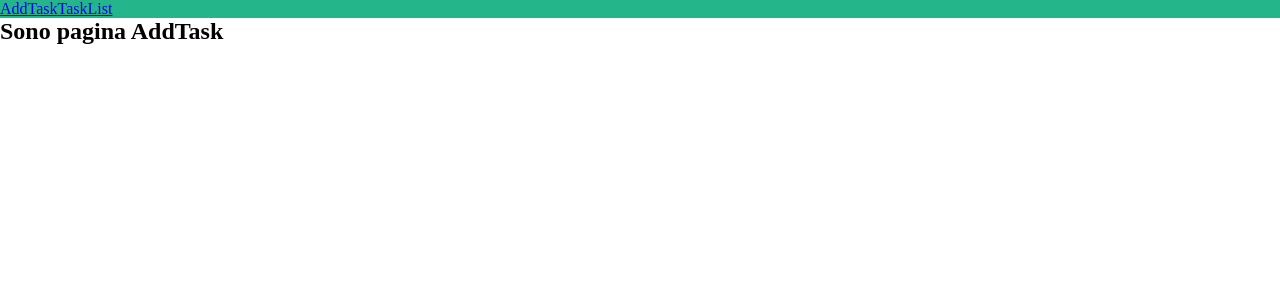
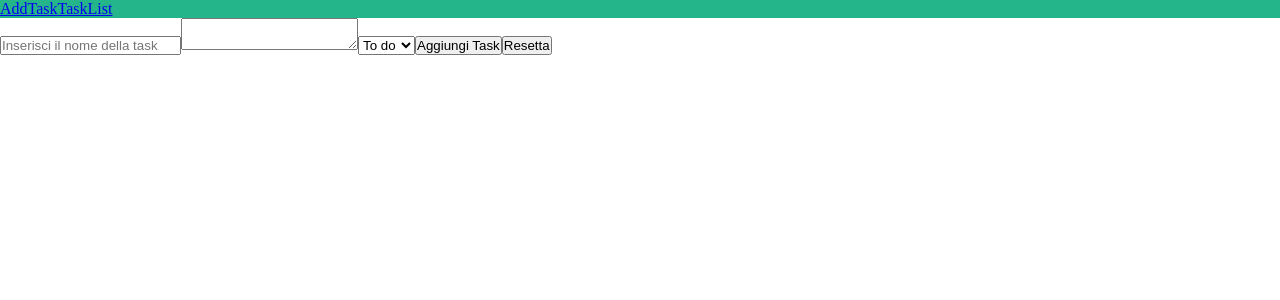
Before and after one commit to gabriele-ag/ex-react-task-manager, a React (Vite) app: page / in a window 1280 px wide. Shown: the top 300 px of the page. Built offline with nearby package versions, Linux system fonts and the light colour scheme; no server answers.

Commit message:
feat: milestone 5 done

```diff
--- a/src/index.css
+++ b/src/index.css
@@ -11,4 +11,18 @@ header {
 }
 
 /* AddTask */
+
+.error {
+  color: red;
+  font-size: 0.85rem;
+  margin-top: 4px;
+}
+
+.success {
+  color: green;
+  font-size: 0.85rem;
+  margin-top: 4px;
+}
+
+
 /* TaskList */
--- a/src/pages/AddTask.jsx
+++ b/src/pages/AddTask.jsx
@@ -1,9 +1,97 @@
 // Conterrà il form per aggiungere nuove Task
+
+import  { useState, useRef } from "react"
 
 
 const AddTask = () => {
+
+    // Stati degli input e stato degli errori
+    const [title, setTitle] = useState("")
+    const [errors, setErrors] = useState({});
+
+    // Stato validazione input
+    const [taskNameValid, setTaskNameValid] = useState(null)
+
+    // Input non controllati
+    const descriptionRef = useRef()
+    const statusTaskRef = useRef()
+
+
+
+    const symbols = "!@#$%^&*()-_=+[]{}|;:'\\\",.<>?/`~"
+
+
+    // Gestione del form al submit
+    const handleSubmit = (e) => {
+        e.preventDefault()
+
+        const errors = {}
+
+        const status = statusTaskRef.current.value
+        const description = descriptionRef.current.value
+
+        if (!title.trim()) errors.title = "Il nome della task è obbligatorio"
+        if (!description) errors.description = "Immetti una descrizione"
+        if (!status) errors.status = "Scegli un opzione"
+
+        setErrors(errors)
+
+        const isValid = Object.keys(errors).length === 0
+
+        if (isValid) {
+            console.log("Form Validato")
+
+            const formData = {
+                title,
+                description,
+                status,
+            }
+
+            console.log("Dati inseriti:", formData)
+        }
+
+    }
+
+    const validateTaskName = (value) => {
+        const isValidLength = value.length >= 6
+        const hasSymbol = [...value].some((char) => symbols.includes(char))
+        return isValidLength && !hasSymbol
+    }
+
+    const handleTaskName = (e) => {
+        const value = e.target.value
+        setTitle(value)
+        setTaskNameValid(validateTaskName(value))
+    }
+
+    const resetForm = (e) => {
+        e.preventDefault()
+        setTaskName("")
+        descriptionRef.current.value = ""
+        optionTaskRef.current.value = ""
+    }
+
     return (
-        <h2>Sono pagina AddTask</h2>
+        <div>
+            <form action="" onSubmit={handleSubmit}>
+                <input type="text" value={title} onChange={handleTaskName} placeholder="Inserisci il nome della task" />
+                {taskNameValid === false && (
+                <p className="error">Il nome deve contenere almeno 6 caratteri, una lettera e un numero. Non può contenere caratteri speciali</p>
+                )}
+                {taskNameValid === true && (
+                <p className="success">Nome valido!</p>
+                )}
+                <textarea ref={descriptionRef} />
+                <select ref={statusTaskRef} name="task-action" id="task-action">
+                    <option value="">To do</option>
+                    <option value="To do">To do</option>
+                    <option value="Doing">Doing</option>
+                    <option value="Done">Done</option>
+                </select>
+                <button type="submit">Aggiungi Task</button>
+                <button onClick={resetForm}>Resetta</button>
+            </form>
+        </div>
     )
 }
 
```
